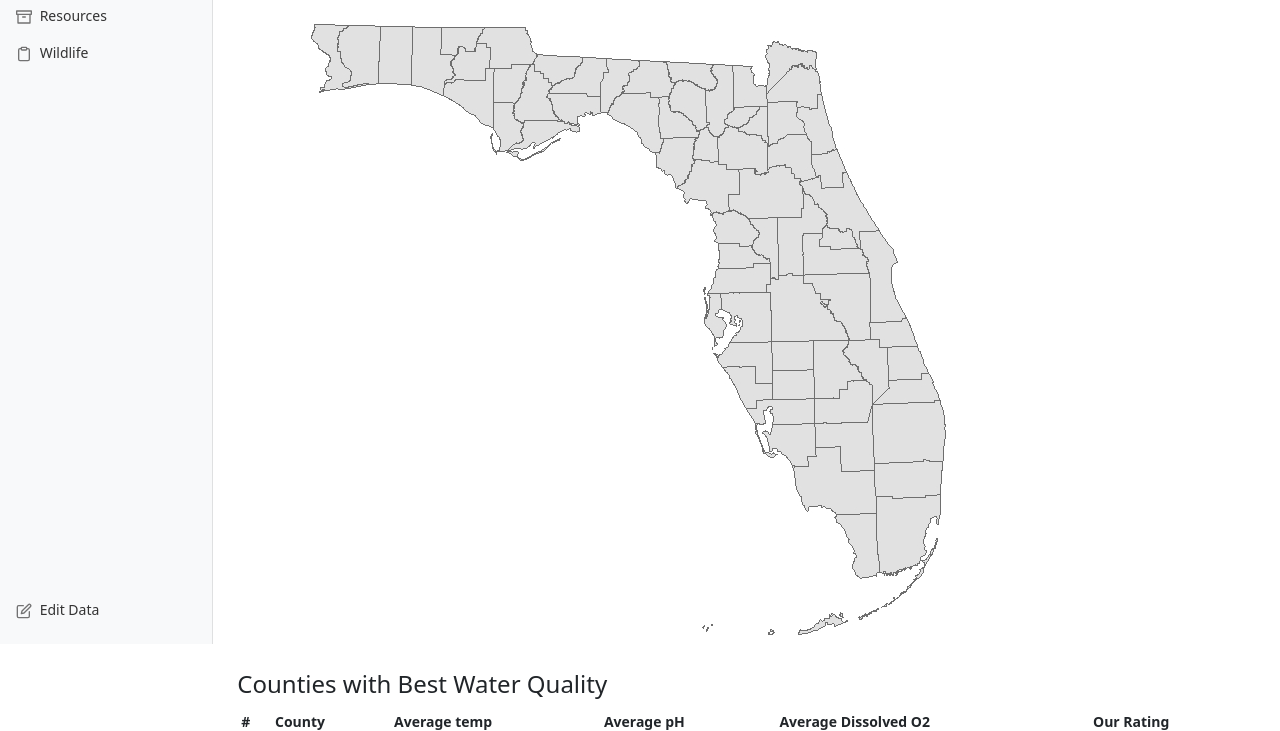
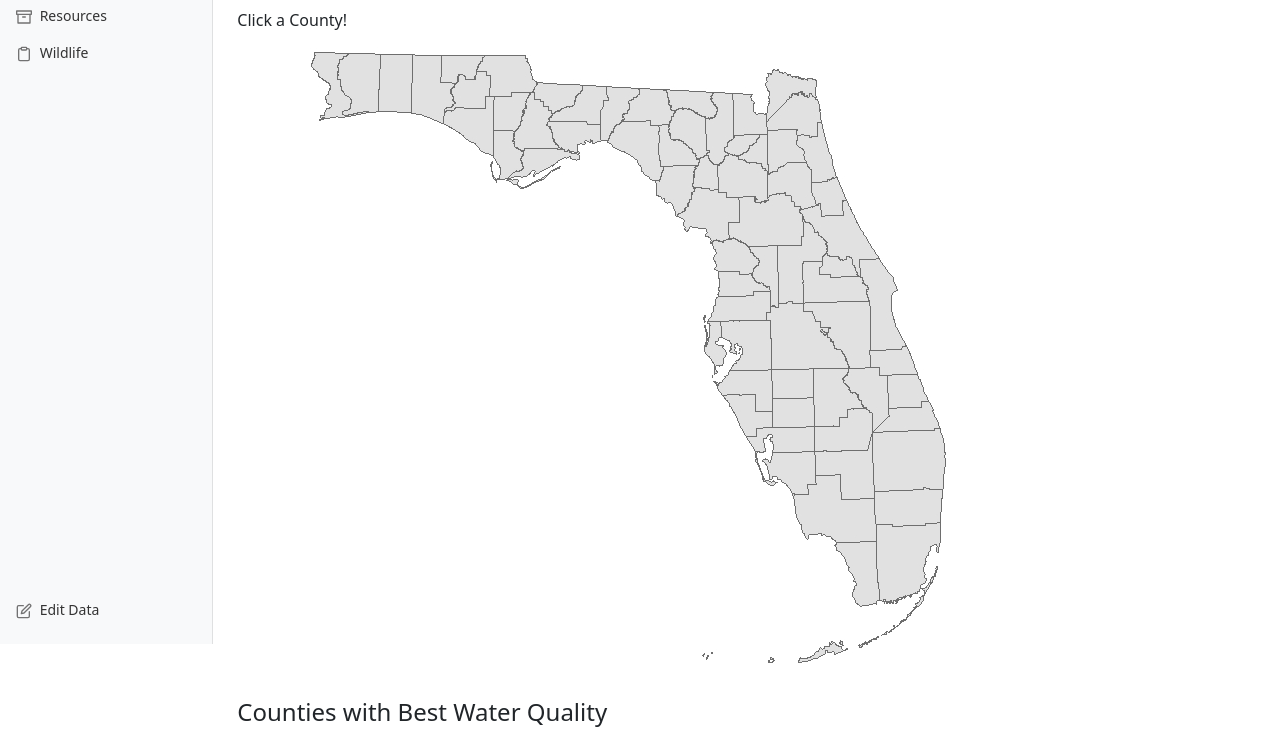
Before and after one commit to sofiavaldes/11281group42, a website: page webfiles/index.html in a window 1280 px wide. Shown: the part 156-887 px from the top of the page. Drawn offline with nearby package versions, Linux system fonts and the light colour scheme; no server answers.

Commit message:
adding 'Click a County!' to the front page

```diff
--- a/webfiles/index.html
+++ b/webfiles/index.html
@@ -81,6 +81,7 @@
         <h1 class="h2">Map of Florida</h1>
       </div>
 
+      <h6>Click a County!</h6>
       <!-- Inputting the image -->
       <img src="assets/images/Florida_counties.jpg" alt="FL_COUNTIES" usemap="#fl_map">
 
```
